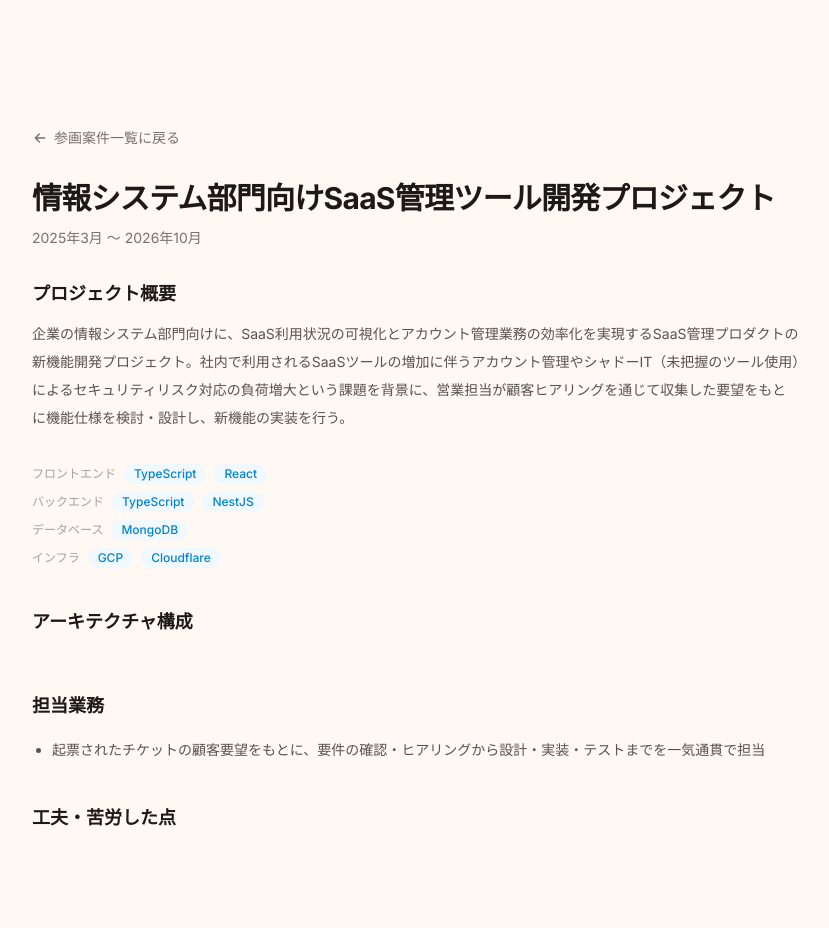
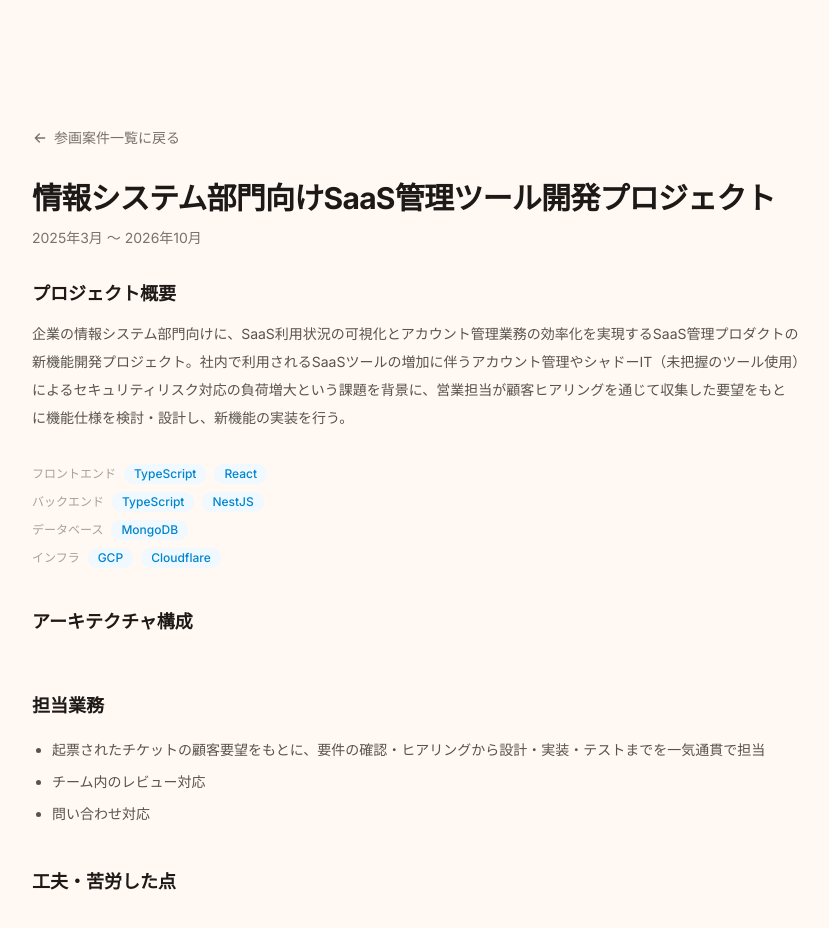
Before and after one commit to daikiku10/bayan-top-page, a Next.js app: page /engagements/4 in a window 1280 px wide. Shown: the top 928 px of the page, without its empty margins (224-1053 px from the left). Built offline with nearby package versions, Linux system fonts and the light colour scheme.

Commit message:
担当業務にチーム内レビュー対応・問い合わせ対応を追加
Co-Authored-By: Claude Sonnet 5 <noreply@anthropic.com>
Claude-Session: https://claude.ai/code/session_018wHKcbx69EeUKcVAAEvZBr

```diff
--- a/src/data/engagements.ts
+++ b/src/data/engagements.ts
@@ -19,6 +19,8 @@ export const engagements: Engagement[] = [
         label: "",
         items: [
           "起票されたチケットの顧客要望をもとに、要件の確認・ヒアリングから設計・実装・テストまでを一気通貫で担当",
+          "チーム内のレビュー対応",
+          "問い合わせ対応",
         ],
       },
     ],
```
